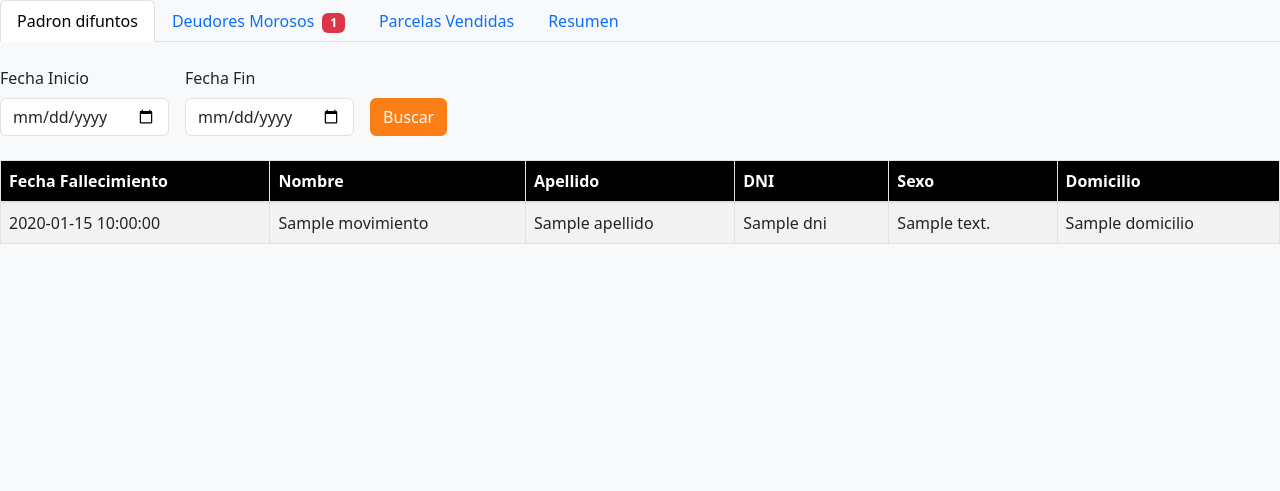
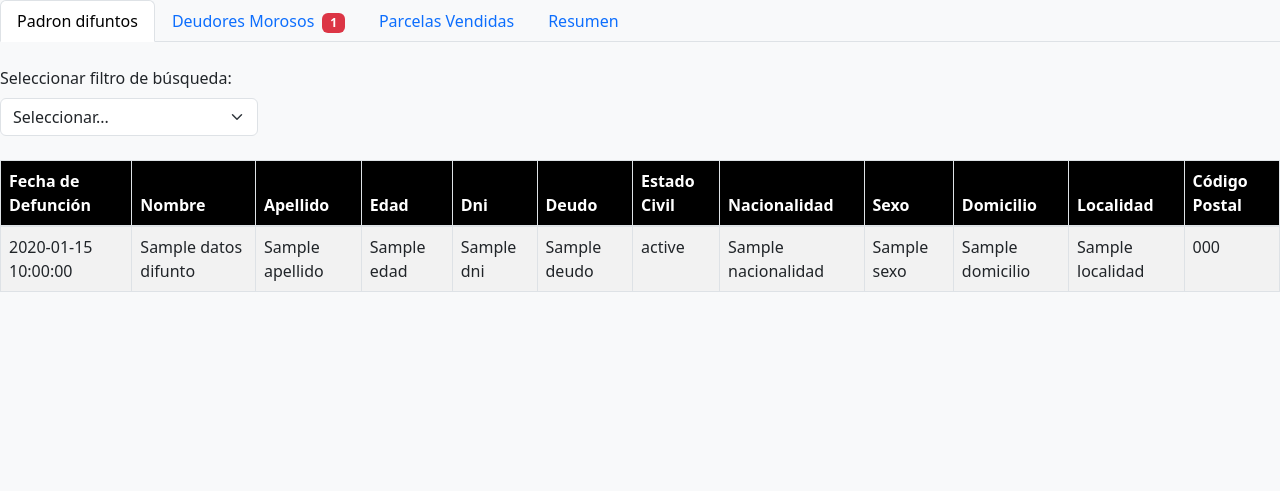
Before and after one commit to MSCB-Sistemas/cementerio, a PHP site: template mvc_cementerio/app/views/pages/estadisticas.php in a window 1280 px wide. Shown: the top 491 px of the page. Run offline with PHP 8.4, Linux system fonts and the light colour scheme; the template is opened without the code that fills it: most values are stand-ins (such as "Sample title", 1, 10 or a date in 2020); some libraries are stand-ins or nearby versions.

Commit message:
se actualizan listados y padrones generales de difuntos

```diff
--- a/db/cementerio.sql
+++ b/db/cementerio.sql
@@ -6,6 +6,8 @@ CREATE TABLE `sexo` (
   PRIMARY KEY (`id_sexo`)
 ) ENGINE=InnoDB DEFAULT CHARSET=utf8mb4 COLLATE=utf8mb4_spanish2_ci;
 
+INSERT INTO `sexo` VALUES (1,'Masculino'),(2,'Femenino');
+
 -- sgcm.estado_civil definition
 
 CREATE TABLE `estado_civil` (
@@ -13,6 +15,8 @@ CREATE TABLE `estado_civil` (
   `descripcion` varchar(100) CHARACTER SET utf8mb4 COLLATE utf8mb4_spanish2_ci NOT NULL,
   PRIMARY KEY (`id_estado_civil`)
 ) ENGINE=InnoDB DEFAULT CHARSET=utf8mb4 COLLATE=utf8mb4_spanish2_ci;
+
+INSERT INTO `estado_civil` VALUES (1,'Casado'),(2,'Soltero'), (3,'Viudo');
 
 -- sgcm.nacionalidades definition
 
--- a/mvc_cementerio/app/views/inc/sidebar.php
+++ b/mvc_cementerio/app/views/inc/sidebar.php
@@ -22,7 +22,7 @@
                 <svg xmlns="http://www.w3.org/2000/svg" width="16" height="16" fill="currentColor" class="bi bi-bar-chart-line me-2" viewBox="0 0 16 16">
                     <path d="M11 2a1 1 0 0 1 1-1h2a1 1 0 0 1 1 1v12h.5a.5.5 0 0 1 0 1H.5a.5.5 0 0 1 0-1H1v-3a1 1 0 0 1 1-1h2a1 1 0 0 1 1 1v3h1V7a1 1 0 0 1 1-1h2a1 1 0 0 1 1 1v7h1zm1 12h2V2h-2zm-3 0V7H7v7zm-5 0v-3H2v3z"/>
                 </svg>
-                Listas
+                Listados y Padrones Generales
             </a>
         </li>
         <li>
--- a/mvc_cementerio/app/views/pages/estadisticas.php
+++ b/mvc_cementerio/app/views/pages/estadisticas.php
@@ -25,72 +25,100 @@ $buscar = isset($_GET['buscar']);
     </ul>
 
 <div class="tab-content mt-4">
-    <!-- Pestaña Padron difuntos -->
+    <!-- Pestaña para Padron de Difuntos -->
     <div class="tab-pane fade show active" id="tablas" role="tabpanel">
-        <form method="GET" class="row g-3 mb-4">
-            <div class="col-auto">
-                <label for="fecha_inicio" class="form-label">Fecha Inicio</label>
-                <input type="date" class="form-control" name="fecha_inicio" id="fecha_inicio" value="<?php echo !empty($datos['fecha_inicio']) ? htmlspecialchars($datos['fecha_inicio']) : '' ?>">
+         <!-- Seleccionar tipo de filtro de búsqueda -->
+        <div class="mb-4">
+            <label for="tipo_filtro" class="form-label">Seleccionar filtro de búsqueda:</label>
+            <select id="tipo_filtro" class="form-select w-auto" onchange="mostrarFiltro()">
+                <option value="">Seleccionar...</option>
+                <option value="lista_completa">Padrón general de Difuntos</option>
+                <option value="filtro_titular">Por Orden Alfabético</option>
+                <option value="filtro_fecha">Por Fecha de Defunción</option>
+            </select>
     </div>
 
-            <div class="col-auto">
-                <label for="fecha_fin" class="form-label">Fecha Fin</label>
-                <input type="date" class="form-control" name="fecha_fin" id="fecha_fin" value="<?php echo !empty($datos['fecha_fin']) ? htmlspecialchars($datos['fecha_fin']) : '' ?>">
+        <!-- Filtro por Fecha -->
+        <div id="filtro_fecha" class="filtro-box mb-4">
+            <form method="GET" class="row g-3">
+                <div class="col-md-3">
+                    <label for="fecha_inicio" class="form-label">Desde</label>
+                    <input type="date" class="form-control" name="fecha_inicio" value="<?= htmlspecialchars($_GET['fecha_inicio'] ?? '') ?>">
                 </div>
-
-            <div class="col-auto align-self-end">
+                <div class="col-md-3">
+                    <label for="fecha_fin" class="form-label">Hasta</label>
+                    <input type="date" class="form-control" name="fecha_fin" value="<?= htmlspecialchars($_GET['fecha_fin'] ?? '') ?>">
+                </div>
+                <div class="col-md-2 align-self-end">
                     <button type="submit" name="buscar" class="btn btn-primary">Buscar</button>
                 </div>
             </form>
+        </div>
 
-        <!-- Mostrar error solo si hay -->
-        <?php if ($error): ?>
-            <div class="alert alert-warning text-center"><?= htmlspecialchars($error) ?></div>
-        <?php endif; ?>
+        <!-- Filtro por Apellido de Difunto -->
+        <div id="filtro_titular" class="filtro-box mb-4" style="display: none;">
+            <form method="GET" class="row g-3">
+                <div class="col-md-2">
+                    <label for="letra_apellido" class="form-label">Apellido(A-Z)</label>
+                    <select name="letra_apellido" class="form-select">
+                        <option value="">Seleccionar...</option>
+                        <?php foreach (range('A', 'Z') as $letra): ?>
+                            <option value="<?= $letra ?>" <?= (isset($datos['letra_apellido']) && $datos['letra_apellido'] === $letra) ? 'selected' : '' ?>><?= $letra ?></option>
+                        <?php endforeach; ?>
+                    </select>
+                </div>
+                <div class="col-md-2 align-self-end">
+                    <button type="submit" name="buscar" class="btn btn-primary">Buscar</button>
+                </div>
+            </form>
+        </div>
 
+        <!-- Mostrar datos -->
+        <?php if (!empty($datos['datos_difuntos'])): ?>
             <table class="table table-bordered table-striped">
                 <thead class="th a">
                     <tr>
-                    <th><?= generarOrdenLink('fecha_fallecimiento', 'Fecha Fallecimiento', $datos) ?></th>
+                        <th><?= generarOrdenLink('fecha_defuncion', 'Fecha de Defunción', $datos) ?></th>
                         <th><?= generarOrdenLink('nombre', 'Nombre', $datos) ?></th>
                         <th><?= generarOrdenLink('apellido', 'Apellido', $datos) ?></th>
-                    <th><?= generarOrdenLink('dni', 'DNI', $datos) ?></th>
-                    <th><?= generarOrdenLink('descripcion', 'Sexo', $datos) ?></th>
+                        <th><?= generarOrdenLink('edad', 'Edad', $datos) ?></th>
+                        <th><?= generarOrdenLink('dni', 'Dni', $datos) ?></th>
+                        <th><?= generarOrdenLink('deudo', 'Deudo', $datos) ?></th>
+                        <th><?= generarOrdenLink('estado_civil', 'Estado Civil', $datos) ?></th>
+                        <th><?= generarOrdenLink('nacionalidad', 'Nacionalidad', $datos) ?></th>
+                        <th><?= generarOrdenLink('sexo', 'Sexo', $datos) ?></th>
                         <th><?= generarOrdenLink('domicilio', 'Domicilio', $datos) ?></th>
+                        <th><?= generarOrdenLink('localidad', 'Localidad', $datos) ?></th>
+                        <th><?= generarOrdenLink('codigo_postal', 'Código Postal', $datos) ?></th>
                     </tr>
                 </thead>
                 <tbody>
-                <?php if (!empty($datos['movimientos'])): ?>
-                    <?php foreach ($datos['movimientos'] as $m): ?>
+                    <?php foreach ($datos['datos_difuntos'] as $dif): ?>
                         <tr>
-                            <td><?= htmlspecialchars($m['fecha_fallecimiento']) ?></td>
-                            <td><?= htmlspecialchars($m['nombre']) ?></td>
-                            <td><?= htmlspecialchars($m['apellido']) ?></td>
-                            <td><?= htmlspecialchars($m['dni']) ?></td>
-                            <td><?= htmlspecialchars($m['descripcion']) ?></td>
-                            <td><?= htmlspecialchars($m['domicilio']) ?></td>
+                            <td><?= htmlspecialchars($dif['fecha_defuncion']) ?></td>
+                            <td><?= htmlspecialchars($dif['nombre']) ?></td>
+                            <td><?= htmlspecialchars($dif['apellido']) ?></td>
+                            <td><?= htmlspecialchars($dif['edad']) ?></td>
+                            <td><?= htmlspecialchars($dif['dni']) ?></td>
+                            <td><?= htmlspecialchars($dif['deudo']) ?></td>
+                            <td><?= htmlspecialchars($dif['estado_civil']) ?></td>
+                            <td><?= htmlspecialchars($dif['nacionalidad'] ?? '') ?></td>
+                            <td><?= htmlspecialchars($dif['sexo'] ?? '') ?></td>
+                            <td><?= htmlspecialchars($dif['domicilio']) ?></td>
+                            <td><?= htmlspecialchars($dif['localidad']) ?></td>
+                            <td><?= htmlspecialchars($dif['codigo_postal']) ?></td>
                         </tr>
                     <?php endforeach; ?>
-                <?php else: ?>
-                    <tr>
-                        <td colspan="5" class="text-center text-muted">No se encontraron resultados.</td>
-                    </tr>
-                <?php endif; ?>
                 </tbody>
             </table>
-
-        <?php if (!empty($datos['total_paginas']) && ($datos['total_paginas']) > 1): ?>
-            <ul class="pagination">
-                <?php for ($i = 1; $i <= $datos['total_paginas']; $i++): ?>
-                    <li class="page-item <?= ($i == $datos['pagina_actual']) ? 'active' : '' ?>">
-                        <a class="page-link" href="?<?= http_build_query(array_merge($_GET, ['pagina' => $i])) ?>">
-                            <?= $i ?>
-                        </a>
-                    </li>
-                <?php endfor; ?>
-            </ul>
+        <?php else: ?>
+            <div class="text-center py-4">
+                <i class="fas fa-info-circle text-info fa-3x mb-3"></i>
+                <p class="text-muted">No hay datos registrados</p>
+            </div>
         <?php endif; ?>
     </div>
+
 
     <!-- Pestaña para deudores morosos-->
     <div class="tab-pane fade" id="morosos" role="tabpanel">
```
Also changed, not shown: mvc_cementerio/app/controllers/EstadisticasController.php (+11 -5 lines), mvc_cementerio/app/models/EstadisticasModel.php (+41 -16 lines). Lines whose indentation alone changed are shown as unchanged.
